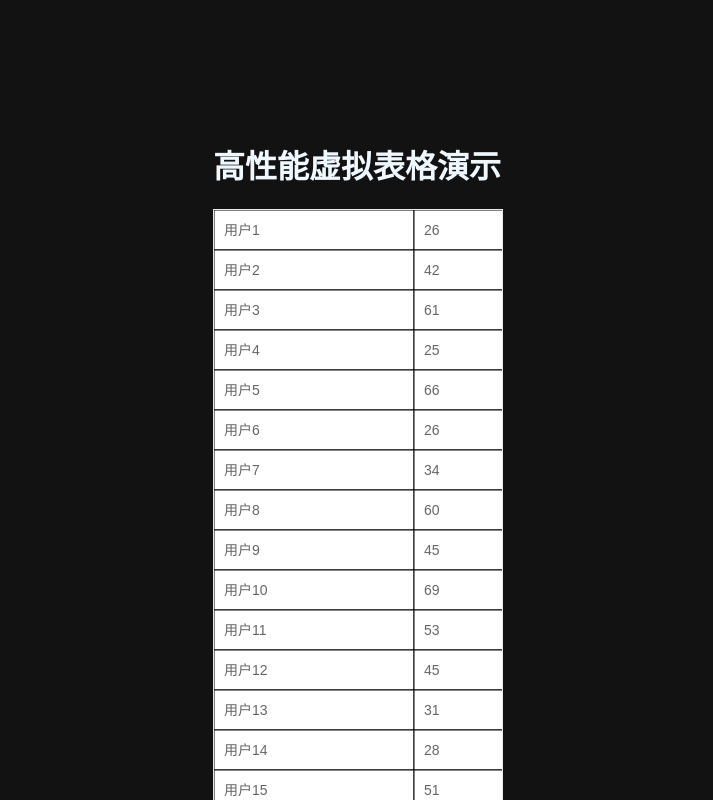
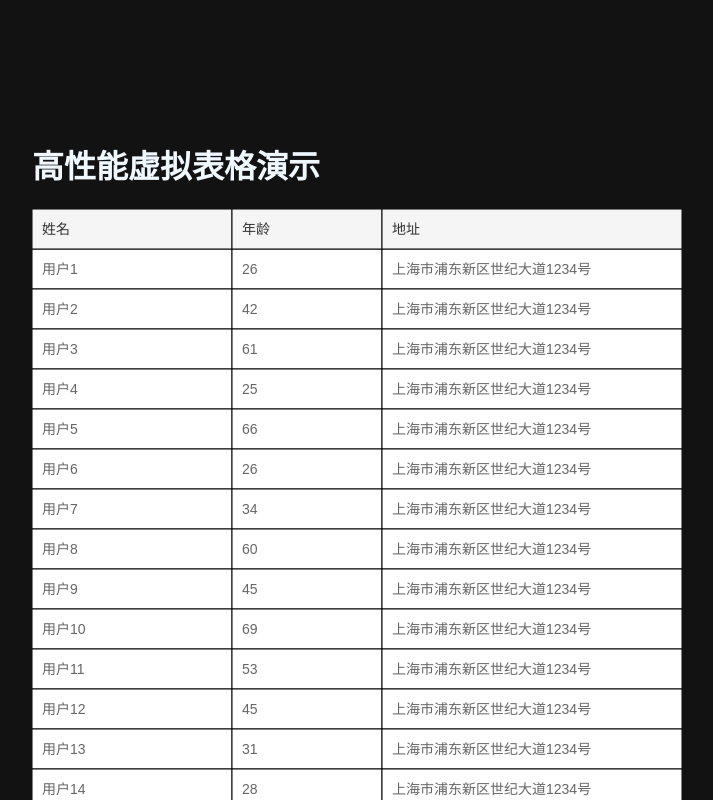
Before and after one commit to bullshitking-99/jobless, a React (Vite) app: page / in a window 1280 px wide. Shown: the top 800 px of the page, without its empty margins (283-996 px from the left). Built offline with nearby package versions, Linux system fonts and the light colour scheme.

Commit message:
feat: 可以正常滚动了

```diff
--- a/src/App.tsx
+++ b/src/App.tsx
@@ -29,6 +29,7 @@ function App() {
         dataSource={dataSource}
         rowHeight={40}
         visibleRows={20}
+        height={800}
       />
     </div>
   );
--- a/src/pages/VirtualTable/index.tsx
+++ b/src/pages/VirtualTable/index.tsx
@@ -12,6 +12,8 @@ interface VirtualTableProps {
   dataSource: any[];
   rowHeight?: number;
   visibleRows?: number;
+  width?: number;
+  height?: number;
 }
 
 export default function VirtualTable({
@@ -19,9 +21,10 @@ export default function VirtualTable({
   dataSource,
   rowHeight = 40,
   visibleRows = 20,
+  width,
+  height,
 }: VirtualTableProps) {
   const canvasRef = useRef<HTMLCanvasElement>(null);
-  const [scrollLeft, setScrollLeft] = useState(0);
   const [scrollTop, setScrollTop] = useState(0);
   const [totalWidth, setTotalWidth] = useState(0);
   const [totalHeight, setTotalHeight] = useState(0);
@@ -31,41 +34,56 @@ export default function VirtualTable({
     const canvas = canvasRef.current!;
     const ctx = canvas.getContext("2d")!;
 
-    const width = columns.reduce((sum, col) => sum + col.width, 0);
-    const height = dataSource.length * rowHeight;
+    const _width = columns.reduce((sum, col) => sum + col.width, 0);
+    const _height = dataSource.length * rowHeight;
 
-    canvas.width = width;
-    canvas.height = height;
-    setTotalWidth(width);
-    setTotalHeight(height);
+    canvas.width = width || _width;
+    canvas.height = height || _height;
+    setTotalWidth(_width);
+    setTotalHeight(_height);
 
     // 初始绘制
     drawTable(ctx);
+
+    // 清空Canvas
+    return () => {
+      canvas.width = width || _width;
+      canvas.height = height || _height;
+    };
   }, [columns, dataSource, rowHeight]);
+
+  // 绘制表头
+  const drawHeader = useCallback(
+    (ctx: CanvasRenderingContext2D) => {
+      let x = 0;
+      columns.forEach((col) => {
+        // 绘制表头背景
+        ctx.fillStyle = "#f5f5f5";
+        ctx.fillRect(x, 0, col.width, rowHeight);
+        ctx.strokeRect(x, 0, col.width, rowHeight);
+
+        // 绘制表头文字
+        ctx.fillStyle = "#333";
+        ctx.font = "14px Arial";
+        ctx.fillText(col.title, x + 10, rowHeight / 2 + 5);
+
+        x += col.width;
+      });
+    },
+    [columns, rowHeight]
+  );
 
   // 绘制表格主体
   const drawTable = useCallback(
     (ctx: CanvasRenderingContext2D) => {
-      ctx.clearRect(0, 0, totalWidth, totalHeight);
-
-      // 绘制列头
-      ctx.fillStyle = "#f5f5f5";
-      let x = 0;
-      columns.forEach((col) => {
-        ctx.fillRect(x, 0, col.width, rowHeight);
-        ctx.strokeRect(x, 0, col.width, rowHeight);
-        ctx.fillStyle = "#333";
-        ctx.font = "14px Arial";
-        ctx.fillText(col.title, x + 10, rowHeight / 2 + 5);
-        x += col.width;
-      });
+      ctx.clearRect(0, rowHeight, totalWidth, totalHeight);
 
       // 绘制可见行
       const startRow = Math.floor(scrollTop / rowHeight);
       const endRow = startRow + visibleRows;
 
       dataSource.slice(startRow, endRow).forEach((row, index) => {
-        const y = index * rowHeight - (scrollTop % rowHeight);
+        const y = (index + 1) * rowHeight - (scrollTop % rowHeight);
 
         let cellX = 0;
         columns.forEach((col) => {
@@ -76,10 +94,14 @@ export default function VirtualTable({
           ctx.fillStyle = "#666";
           ctx.strokeRect(cellX, y, col.width, rowHeight);
           // 文字内容
+          ctx.font = "14px Arial";
           ctx.fillText(row[col.dataIndex], cellX + 10, y + rowHeight / 2 + 5);
           cellX += col.width;
         });
       });
+
+      // 重新绘制表头以确保其始终显示在最上层
+      drawHeader(ctx);
     },
     [
       scrollTop,
@@ -92,27 +114,30 @@ export default function VirtualTable({
     ]
   );
 
-  // 处理滚动事件
-  const handleScroll = (e: React.UIEvent<HTMLDivElement>) => {
-    const { scrollLeft, scrollTop } = e.currentTarget;
-    setScrollLeft(scrollLeft);
-    setScrollTop(scrollTop);
-    requestAnimationFrame(() => {
-      drawTable(canvasRef.current!.getContext("2d")!);
-    });
-  };
+  // 处理鼠标滚轮事件
+  const handleWheel = useCallback(
+    (e: WheelEvent) => {
+      e.preventDefault();
+      const newScrollTop = Math.max(
+        0,
+        Math.min(scrollTop + e.deltaY, totalHeight - rowHeight * visibleRows)
+      );
+      setScrollTop(newScrollTop);
+      requestAnimationFrame(() => {
+        drawTable(canvasRef.current!.getContext("2d")!);
+      });
+    },
+    [scrollTop, totalHeight, rowHeight, visibleRows, drawTable]
+  );
 
-  return (
-    <div className="virtual-table-container" onScroll={handleScroll}>
-      <div
-        className="canvas-wrapper"
-        style={{
-          width: totalWidth,
-          height: totalHeight,
-        }}
-      >
-        <canvas ref={canvasRef} />
-      </div>
-    </div>
-  );
+  // 添加和移除wheel事件监听
+  useEffect(() => {
+    const canvas = canvasRef.current;
+    if (canvas) {
+      canvas.addEventListener("wheel", handleWheel);
+      return () => canvas.removeEventListener("wheel", handleWheel);
+    }
+  }, [handleWheel]);
+
+  return <canvas ref={canvasRef} />;
 }
```
